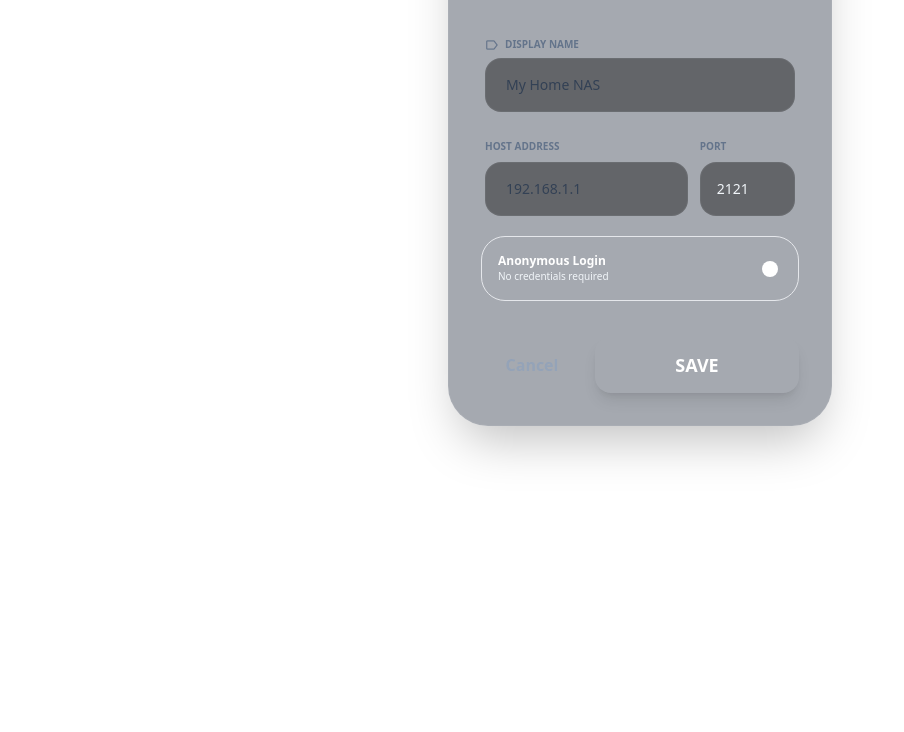
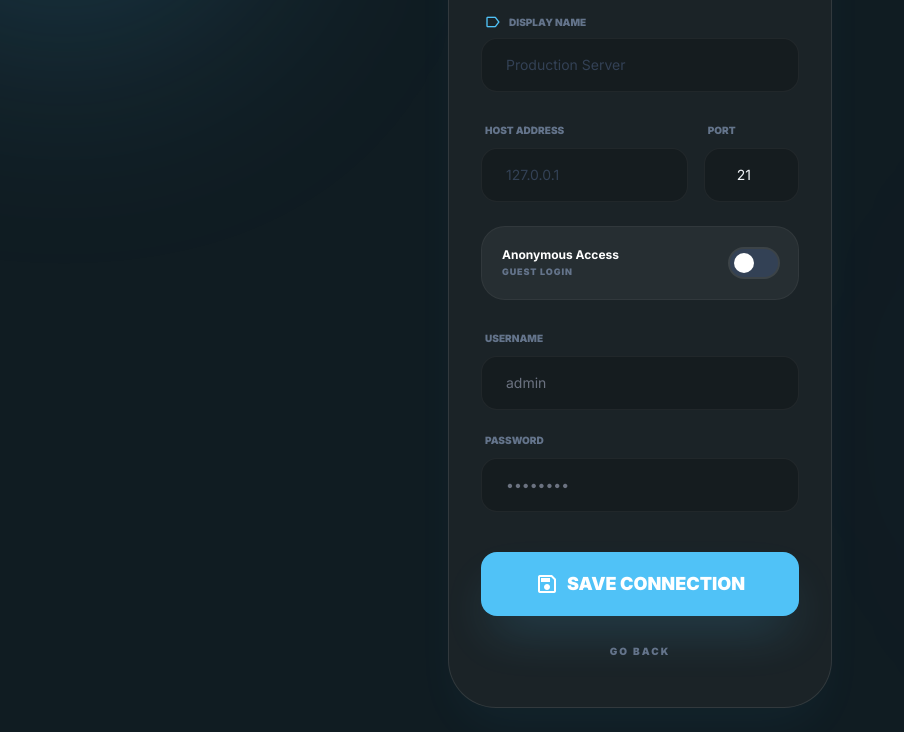
Before and after one commit to 404errorg6/share-all, a plain HTML site: page frontend/forms/form-remote-manager.html in a window 1280 px wide. Shown: the part 271-1003 px from the top of the page, without its empty margins (0-904 px from the left). Before the commit the page ends 800 px from the top, so only its background shows below. Drawn offline with nearby package versions, Linux system fonts and the light colour scheme.

Commit message:
working copy/paste

```diff
--- a/frontend/forms/form-remote-manager.html
+++ b/frontend/forms/form-remote-manager.html
@@ -4,78 +4,112 @@
 <head>
     <meta charset="utf-8" />
     <meta content="width=device-width, initial-scale=1.0" name="viewport" />
-    <title>Manage Remote - FTP Manager</title>
+    <title>Server Manager - FTP Manager</title>
     <script src="https://cdn.tailwindcss.com?plugins=forms,container-queries"></script>
-    <link href="https://fonts.googleapis.com/css2?family=Inter:wght@400;500;600;700&amp;display=swap"
+    <link href="https://fonts.googleapis.com/css2?family=Inter:wght@400;500;600;700;800;900&amp;display=swap"
         rel="stylesheet" />
     <link
         href="https://fonts.googleapis.com/css2?family=Material+Symbols+Outlined:wght,FILL@100..700,0..1&amp;display=swap"
         rel="stylesheet" />
     <link rel="stylesheet" href="../assets/css/main.css">
+    <script id="tailwind-config">
+        tailwind.config = {
+            darkMode: "class",
+            theme: {
+                extend: {
+                    colors: { "primary": "#50c2f7", "background-dark": "#101c22", "surface-dark": "#1b2327" },
+                    fontFamily: { "display": ["Inter"] },
+                },
+            },
+        }
+    </script>
 </head>
 
-<body class="bg-background-dark font-display text-slate-100 p-6 flex items-center justify-center min-h-screen">
-    <div class="w-full max-w-sm bg-slate-800/40 rounded-[2.5rem] border border-white/5 p-8 shadow-2xl backdrop-blur-xl">
-        <header class="flex flex-col items-center mb-10">
+<body
+    class="bg-background-dark font-display text-slate-100 p-6 flex items-center justify-center min-h-screen selection:bg-primary/30">
+    <!-- Background Accents -->
+    <div class="fixed top-[-10%] left-[-10%] size-96 bg-primary/20 rounded-full blur-[120px] pointer-events-none"></div>
+    <div
+        class="fixed bottom-[-10%] right-[-10%] size-96 bg-purple-500/10 rounded-full blur-[120px] pointer-events-none">
+    </div>
+
+    <div
+        class="w-full max-w-sm bg-surface-dark border border-white/10 rounded-[3rem] overflow-hidden shadow-2xl relative z-10 animate-fade-in shadow-primary/5">
+        <header class="flex flex-col items-center pt-10 pb-8 bg-white/5 border-b border-white/5">
             <div
-                class="size-16 rounded-3xl bg-primary/10 flex items-center justify-center text-primary mb-4 shadow-inner">
-                <span class="material-symbols-outlined text-4xl">add_link</span>
+                class="size-20 rounded-[2rem] bg-gradient-to-br from-primary to-blue-600 flex items-center justify-center text-white mb-6 shadow-xl shadow-primary/20 ring-4 ring-white/5">
+                <span id="header-icon" class="material-symbols-outlined text-4xl">add_link</span>
             </div>
-            <h1 id="page-title" class="text-2xl font-black text-white">Add Connection</h1>
-            <p class="text-slate-500 text-xs mt-1 uppercase tracking-tighter">Remote FTP Server details</p>
+            <h1 id="page-title" class="text-2xl font-black text-white tracking-tight">New Connection</h1>
+            <p id="page-subtitle" class="text-slate-500 text-[10px] mt-1 uppercase font-black tracking-[0.2em]">
+                Configure Remote Server</p>
         </header>
 
-        <form id="server-form" class="space-y-5">
-            <div class="space-y-1.5 px-1">
-                <label class="text-[10px] uppercase font-black text-slate-500 flex items-center gap-1.5">
-                    <span class="material-symbols-outlined text-[14px]">label</span> Display Name
+        <form id="server-form" class="p-8 space-y-6">
+            <!-- Name Input -->
+            <div class="space-y-2">
+                <label class="text-[10px] uppercase font-black text-slate-500 flex items-center gap-2 px-1">
+                    <span class="material-symbols-outlined text-[16px] text-primary">label</span> Display Name
                 </label>
-                <input type="text" id="name" required placeholder="My Home NAS"
-                    class="w-full bg-black/40 border-white/5 rounded-2xl px-5 py-4 text-sm focus:ring-primary focus:border-primary placeholder:text-slate-700">
+                <input type="text" id="name" required placeholder="Production Server"
+                    class="w-full bg-black/20 border-white/5 rounded-2xl px-6 py-4 text-sm focus:ring-primary focus:border-primary placeholder:text-slate-700 transition-all focus:bg-black/40">
             </div>
 
-            <div class="grid grid-cols-3 gap-3 px-1">
-                <div class="col-span-2 space-y-1.5">
-                    <label class="text-[10px] uppercase font-black text-slate-500">Host Address</label>
-                    <input type="text" id="host" required placeholder="192.168.1.1"
-                        class="w-full bg-black/40 border-white/5 rounded-2xl px-5 py-4 text-sm focus:ring-primary focus:border-primary placeholder:text-slate-700">
+            <!-- Host & Port Grid -->
+            <div class="grid grid-cols-12 gap-4">
+                <div class="col-span-8 space-y-2">
+                    <label class="text-[10px] uppercase font-black text-slate-500 px-1">Host Address</label>
+                    <input type="text" id="host" required placeholder="127.0.0.1"
+                        class="w-full bg-black/20 border-white/5 rounded-2xl px-6 py-4 text-sm focus:ring-primary focus:border-primary placeholder:text-slate-700 transition-all focus:bg-black/40">
                 </div>
-                <div class="space-y-1.5">
-                    <label class="text-[10px] uppercase font-black text-slate-500">Port</label>
-                    <input type="number" id="port" value="2121"
-                        class="w-full bg-black/40 border-white/5 rounded-2xl px-4 py-4 text-sm focus:ring-primary placeholder:text-slate-700">
+                <div class="col-span-4 space-y-2">
+                    <label class="text-[10px] uppercase font-black text-slate-500 px-1">Port</label>
+                    <input type="number" id="port" value="21"
+                        class="w-full bg-black/20 border-white/5 rounded-2xl px-4 py-4 text-sm focus:ring-primary focus:border-primary text-center transition-all focus:bg-black/40">
                 </div>
             </div>
 
-            <div id="auth-fields" class="space-y-5">
-                <div class="space-y-1.5 px-1">
-                    <label class="text-[10px] uppercase font-black text-slate-500">Username</label>
-                    <input type="text" id="user" value="anonymous"
-                        class="w-full bg-black/40 border-white/5 rounded-2xl px-5 py-4 text-sm focus:ring-primary focus:border-primary">
+            <!-- Anonymous Toggle -->
+            <div
+                class="p-5 bg-white/5 rounded-3xl border border-white/5 flex items-center justify-between transition-all hover:bg-white/10 group">
+                <div class="flex flex-col">
+                    <span class="text-xs font-bold text-white group-hover:text-primary transition-colors">Anonymous
+                        Access</span>
+                    <span class="text-[9px] text-slate-500 font-black uppercase tracking-widest mt-0.5">Guest
+                        Login</span>
                 </div>
-                <div class="space-y-1.5 px-1">
-                    <label class="text-[10px] uppercase font-black text-slate-500">Password</label>
-                    <input type="password" id="password" value="anonymous"
-                        class="w-full bg-black/40 border-white/5 rounded-2xl px-5 py-4 text-sm focus:ring-primary focus:border-primary">
+                <button type="button" id="toggle-anon"
+                    class="relative inline-flex h-7 w-12 items-center rounded-full transition-colors focus:outline-none ring-2 ring-white/10">
+                    <span id="toggle-knob"
+                        class="inline-block size-5 transform rounded-full bg-white transition-transform duration-200"></span>
+                </button>
+            </div>
+
+            <!-- Credentials Section -->
+            <div id="auth-fields" class="space-y-4 transition-all duration-300">
+                <div class="space-y-2">
+                    <label class="text-[10px] uppercase font-black text-slate-500 px-1">Username</label>
+                    <input type="text" id="user" placeholder="admin"
+                        class="w-full bg-black/20 border-white/5 rounded-2xl px-6 py-4 text-sm focus:ring-primary focus:border-primary transition-all focus:bg-black/40">
+                </div>
+                <div class="space-y-2">
+                    <label class="text-[10px] uppercase font-black text-slate-500 px-1">Password</label>
+                    <input type="password" id="password" placeholder="••••••••"
+                        class="w-full bg-black/20 border-white/5 rounded-2xl px-6 py-4 text-sm focus:ring-primary focus:border-primary transition-all focus:bg-black/40">
                 </div>
             </div>
 
-            <div class="p-4 bg-primary/5 rounded-3xl border border-primary/10 flex items-center justify-between">
-                <div class="flex flex-col">
-                    <span class="text-xs font-bold text-white">Anonymous Login</span>
-                    <span class="text-[10px] text-primary/60 font-medium">No credentials required</span>
-                </div>
-                <div id="toggle-anon"
-                    class="w-12 h-6 bg-primary rounded-full relative cursor-pointer p-1 transition-all">
-                    <div id="toggle-knob" class="size-4 bg-white rounded-full absolute right-1"></div>
-                </div>
-            </div>
-
-            <div class="pt-4 flex gap-3">
+            <!-- Submit Area -->
+            <div class="flex flex-col gap-3 pt-4">
+                <button type="submit"
+                    class="w-full h-16 rounded-2xl bg-primary text-white font-black text-lg shadow-2xl shadow-primary/20 hover:brightness-110 active:scale-95 transition-all flex items-center justify-center gap-2">
+                    <span class="material-symbols-outlined">save</span>
+                    SAVE CONNECTION
+                </button>
                 <button type="button" onclick="window.history.back()"
-                    class="flex-1 h-14 rounded-2xl font-bold text-slate-400 hover:text-white transition-colors">Cancel</button>
-                <button type="submit"
-                    class="flex-[2] h-14 rounded-2xl bg-primary text-white font-black text-lg shadow-lg shadow-primary/20 transition-all active:scale-95">SAVE</button>
+                    class="w-full py-4 text-[10px] font-black uppercase tracking-[0.2em] text-slate-500 hover:text-white transition-colors">
+                    Go Back
+                </button>
             </div>
         </form>
     </div>
@@ -87,33 +121,49 @@
         const toggleAnon = document.getElementById('toggle-anon');
         const toggleKnob = document.getElementById('toggle-knob');
         const authFields = document.getElementById('auth-fields');
-        let isAnon = true;
+        const hIcon = document.getElementById('header-icon');
+
+        let isAnon = false;
         let editId = new URLSearchParams(window.location.search).get('id');
 
+        // Initial Logic
         if (editId) {
-            document.getElementById('page-title').innerText = 'Edit Connection';
+            document.getElementById('page-title').innerText = 'Edit Server';
+            document.getElementById('page-subtitle').innerText = 'Update Saved Details';
+            hIcon.innerText = 'settings';
+
             const servers = JSON.parse(localStorage.getItem('ftp_servers') || '[]');
             const server = servers.find(s => s.id == editId);
             if (server) {
                 document.getElementById('name').value = server.name;
                 document.getElementById('host').value = server.host;
                 document.getElementById('port').value = server.port;
-                document.getElementById('user').value = server.user;
-                document.getElementById('password').value = server.password;
+                document.getElementById('user').value = server.user === 'anonymous' ? '' : server.user;
+                document.getElementById('password').value = server.password === 'anonymous' ? '' : server.password;
                 isAnon = server.isAnon;
-                updateAnonUI();
             }
         }
 
+        /**
+         * Update Toggle UI
+         */
         function updateAnonUI() {
             if (isAnon) {
-                toggleAnon.className = "w-12 h-6 bg-primary rounded-full relative cursor-pointer p-1 transition-all";
-                toggleKnob.className = "size-4 bg-white rounded-full absolute right-1";
-                authFields.classList.add('hidden');
+                toggleAnon.classList.remove('bg-slate-700');
+                toggleAnon.classList.add('bg-primary');
+                toggleKnob.classList.add('translate-x-6');
+                toggleKnob.classList.remove('translate-x-1');
+                authFields.classList.add('opacity-0', 'pointer-events-none', 'h-0', 'invisible');
+                document.getElementById('user').required = false;
+                document.getElementById('password').required = false;
             } else {
-                toggleAnon.className = "w-12 h-6 bg-slate-700 rounded-full relative cursor-pointer p-1 transition-all";
-                toggleKnob.className = "size-4 bg-white rounded-full absolute left-1";
-                authFields.classList.remove('hidden');
+                toggleAnon.classList.add('bg-slate-700');
+                toggleAnon.classList.remove('bg-primary');
+                toggleKnob.classList.remove('translate-x-6');
+                toggleKnob.classList.add('translate-x-1');
+                authFields.classList.remove('opacity-0', 'pointer-events-none', 'h-0', 'invisible');
+                document.getElementById('user').required = true;
+                document.getElementById('password').required = true;
             }
         }
 
@@ -122,19 +172,20 @@
         form.onsubmit = (e) => {
             e.preventDefault();
             const servers = JSON.parse(localStorage.getItem('ftp_servers') || '[]');
+
             const entry = {
-                id: editId || Date.now(),
+                id: editId ? Number(editId) : Date.now(),
                 name: document.getElementById('name').value,
                 host: document.getElementById('host').value,
                 port: document.getElementById('port').value,
                 user: isAnon ? 'anonymous' : document.getElementById('user').value,
                 password: isAnon ? 'anonymous' : document.getElementById('password').value,
-                isAnon
+                isAnon: isAnon
             };
 
             if (editId) {
                 const idx = servers.findIndex(s => s.id == editId);
-                servers[idx] = entry;
+                if (idx !== -1) servers[idx] = entry;
             } else {
                 servers.push(entry);
             }
@@ -143,8 +194,27 @@
             window.location.href = '../pages/remote-connections.html';
         };
 
+        // Initialize UI
         updateAnonUI();
     </script>
+
+    <style>
+        @keyframes fadeIn {
+            from {
+                opacity: 0;
+                transform: translateY(20px) scale(0.95);
+            }
+
+            to {
+                opacity: 1;
+                transform: translateY(0) scale(1);
+            }
+        }
+
+        .animate-fade-in {
+            animation: fadeIn 0.4s cubic-bezier(0.16, 1, 0.3, 1) forwards;
+        }
+    </style>
 </body>
 
 </html>
```
Also changed, not shown: frontend/pages/remote-connections.html (+3 -3 lines), 1 other file.
